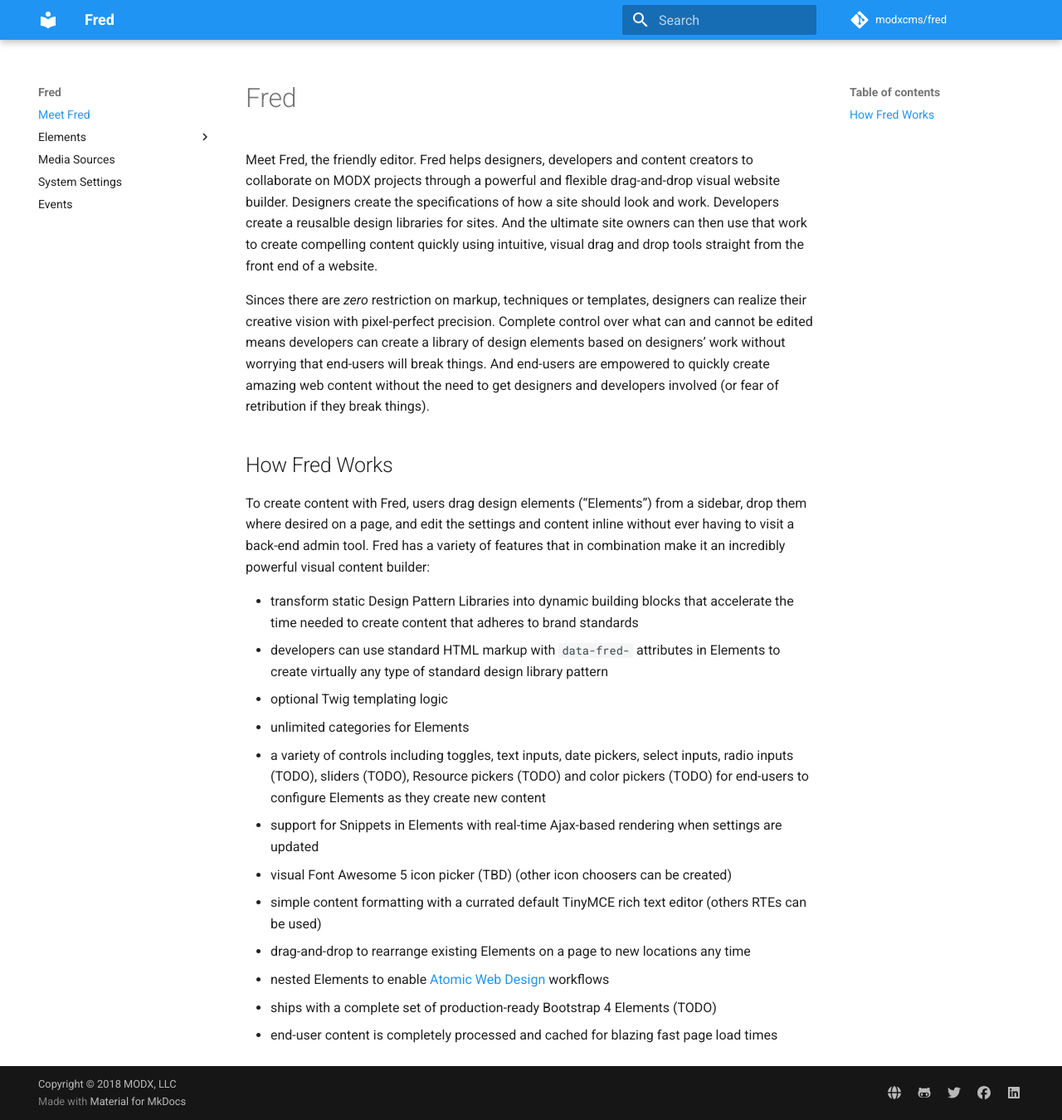
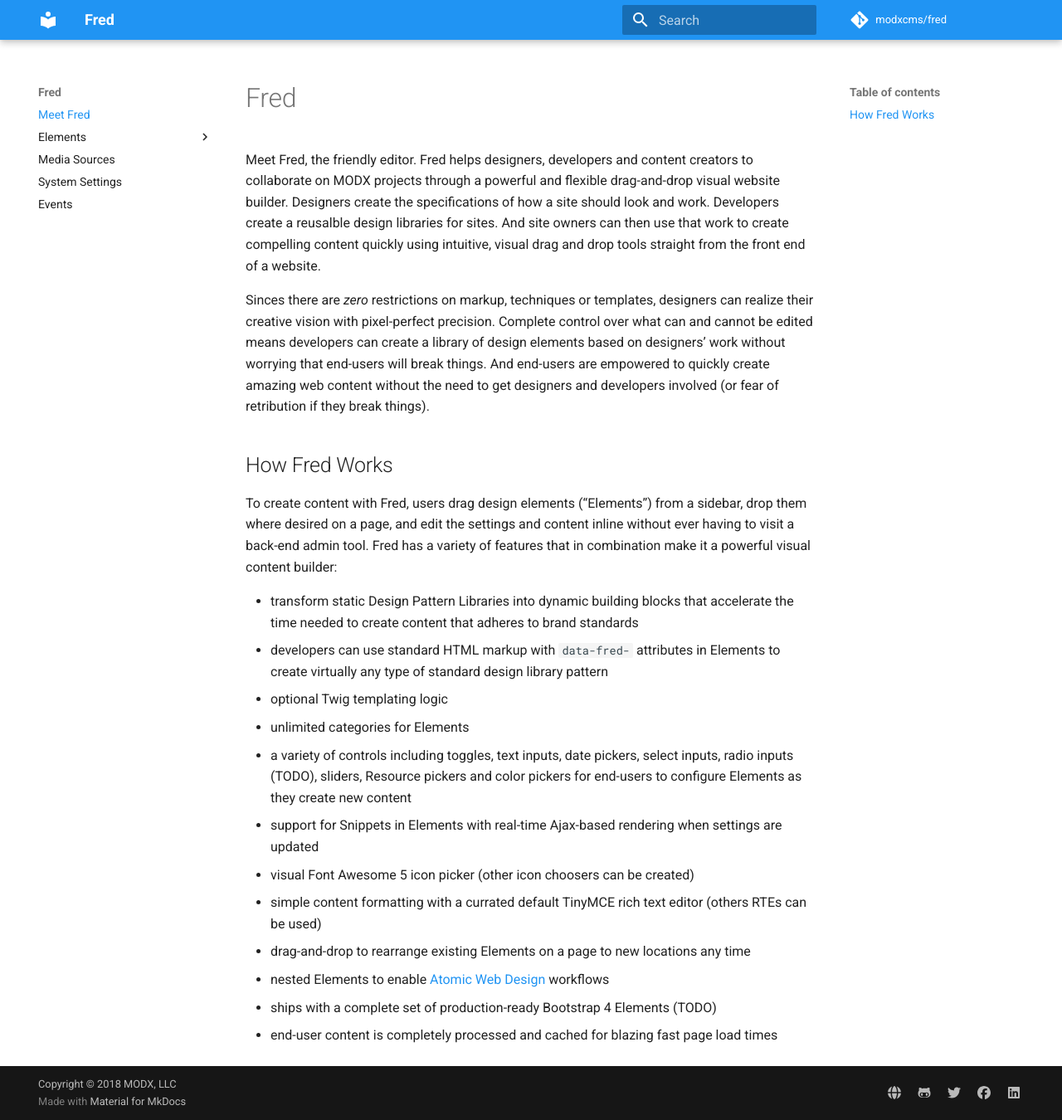
Before and after one commit to modxcms/fred, an MkDocs documentation site: the page built from docs/index.md, in a window 1280 px wide and 1350 px high. Shown: the whole window at 83% size. Built offline with MkDocs 1.6.1 and Material for MkDocs 9.7.7, drawn with Linux system fonts in a browser that asks for light colours; comment, search, counter and statistics services are not loaded; old or Windows-style settings are respelled for this version of MkDocs.

Commit message:
removing "TODO"s and correcting a few typos

```diff
--- a/docs/index.md
+++ b/docs/index.md
@@ -1,18 +1,18 @@
 # Fred
-Meet Fred, the friendly editor. Fred helps designers, developers and content creators to collaborate on MODX projects through a powerful and flexible drag-and-drop visual website builder. Designers create the specifications of how a site should look and work. Developers create a reusalble design libraries for sites. And the ultimate site owners can then use that work to create compelling content quickly using intuitive, visual drag and drop tools straight from the front end of a website.
+Meet Fred, the friendly editor. Fred helps designers, developers and content creators to collaborate on MODX projects through a powerful and flexible drag-and-drop visual website builder. Designers create the specifications of how a site should look and work. Developers create a reusalble design libraries for sites. And site owners can then use that work to create compelling content quickly using intuitive, visual drag and drop tools straight from the front end of a website.
 
-Sinces there are _zero_ restriction on markup, techniques or templates, designers can realize their creative vision with pixel-perfect precision. Complete control over what can and cannot be edited means developers can create a library of design elements based on designers’ work without worrying that end-users will break things. And end-users are empowered to quickly create amazing web content without the need to get designers and developers involved (or fear of retribution if they break things).
+Sinces there are _zero_ restrictions on markup, techniques or templates, designers can realize their creative vision with pixel-perfect precision. Complete control over what can and cannot be edited means developers can create a library of design elements based on designers’ work without worrying that end-users will break things. And end-users are empowered to quickly create amazing web content without the need to get designers and developers involved (or fear of retribution if they break things).
 
 ## How Fred Works
-To create content with Fred, users drag design elements (“Elements”) from a sidebar, drop them where desired on a page, and edit the settings and content inline without ever having to visit a back-end admin tool. Fred has a variety of features that in combination make it an incredibly powerful visual content builder:
+To create content with Fred, users drag design elements (“Elements”) from a sidebar, drop them where desired on a page, and edit the settings and content inline without ever having to visit a back-end admin tool. Fred has a variety of features that in combination make it a powerful visual content builder:
 
 - transform static Design Pattern Libraries into dynamic building blocks that accelerate the time needed to create content that adheres to brand standards
 - developers can use standard HTML markup with `data-fred-` attributes in Elements to create virtually any type of standard design library pattern
 - optional Twig templating logic
 - unlimited categories for Elements
-- a variety of controls including toggles, text inputs, date pickers, select inputs, radio inputs (TODO), sliders (TODO), Resource pickers (TODO) and color pickers (TODO) for end-users to configure Elements as they create new content
+- a variety of controls including toggles, text inputs, date pickers, select inputs, radio inputs (TODO), sliders, Resource pickers and color pickers for end-users to configure Elements as they create new content
 - support for Snippets in Elements with real-time Ajax-based rendering when settings are updated
-- visual Font Awesome 5 icon picker (TBD) (other icon choosers can be created)
+- visual Font Awesome 5 icon picker (other icon choosers can be created)
 - simple content formatting with a currated default TinyMCE rich text editor (others RTEs can be used)
 - drag-and-drop to rearrange existing Elements on a page to new locations any time
 - nested Elements to enable [Atomic Web Design](http://bradfrost.com/blog/post/atomic-web-design/) workflows
```
